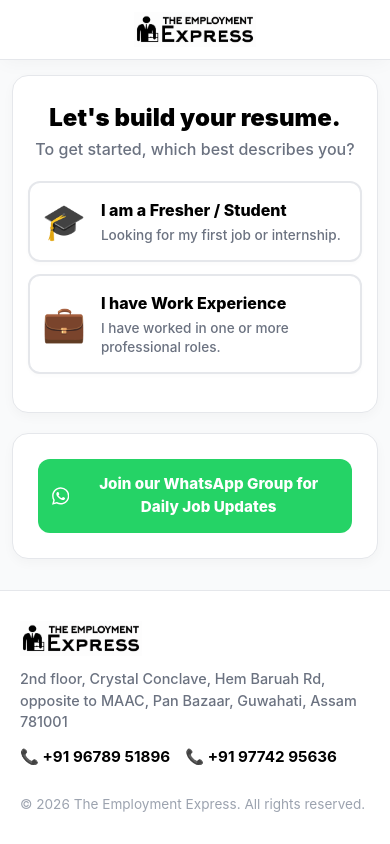
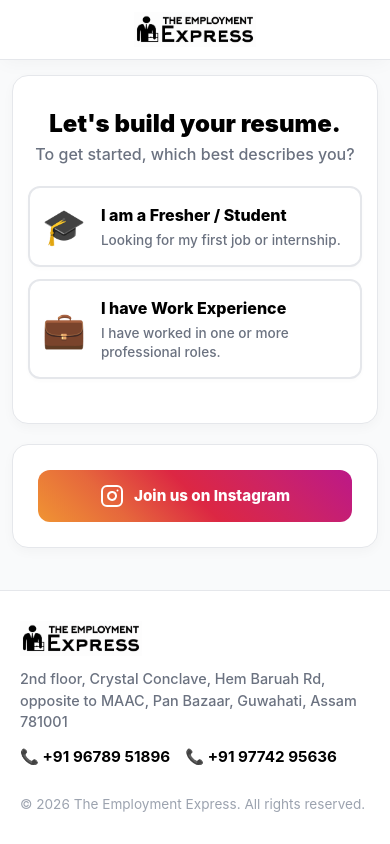
Before and after one commit to deka19/THE-EMPLOYMENT-EXPRESS, a plain HTML site: page index.html in a window 390 px wide. Drawn offline with Linux system fonts and the light colour scheme.

Commit message:
Replace WhatsApp button with Instagram button
Replaced WhatsApp button with Instagram button and updated styles.

```diff
--- a/index.html
+++ b/index.html
@@ -8,7 +8,7 @@
         :root {
             --brand-dark: #000000;
             --brand-light: #F9FAFB;
-            --wa-green: #25D366;
+            --ig-gradient: linear-gradient(45deg, #f09433 0%, #e6683c 25%, #dc2743 50%, #cc2366 75%, #bc1888 100%);
             --border-color: #E5E7EB;
             --text-muted: #6B7280;
         }
@@ -25,7 +25,7 @@
 
         @media(max-width: 480px) {
             .compact-header { padding: 12px 14px; }
-            .main-logo { height: 35px; } /* Scales down nicely on mobile */
+            .main-logo { height: 35px; }
         }
 
         /* ================= LAYOUT GRID ================= */
@@ -137,17 +137,19 @@
 
         .preview-btn { background: #fff; color: var(--brand-dark); border: 2px solid var(--brand-dark); padding: 16px; border-radius: 12px; font-weight: 800; font-size: 1.05rem; cursor: pointer; transition: all 0.2s; display: flex; justify-content: center; align-items: center; gap: 10px; }
         .download-btn { background: var(--brand-dark); color: #fff; border: none; padding: 16px; border-radius: 12px; font-weight: 800; font-size: 1.05rem; cursor: pointer; transition: background 0.2s, transform 0.1s; display: flex; justify-content: center; align-items: center; gap: 10px; }
-        .wa-btn { background: var(--wa-green); color: #fff; text-decoration: none; display: flex; align-items: center; justify-content: center; gap: 10px; padding: 16px; border-radius: 12px; font-weight: 800; font-size: 1.05rem; transition: transform 0.1s, background 0.2s; text-align: center; }
+
+        /* INSTAGRAM BUTTON */
+        .ig-btn { background: var(--ig-gradient); color: #fff; text-decoration: none; display: flex; align-items: center; justify-content: center; gap: 10px; padding: 16px; border-radius: 12px; font-weight: 800; font-size: 1.05rem; transition: transform 0.1s, opacity 0.2s; text-align: center; }
+        .ig-btn:hover { opacity: 0.9; }
+        .ig-btn:active { transform: scale(0.98); }
 
         .preview-btn:hover { background: #F3F4F6; }
         .preview-btn:active { transform: scale(0.98); }
         .download-btn:hover { background: #374151; }
         .download-btn:active { transform: scale(0.98); }
-        .wa-btn:hover { background: #1EBE5A; }
-        .wa-btn:active { transform: scale(0.98); }
 
         @media(max-width: 480px) {
-            .wa-btn { font-size: 0.95rem; padding: 14px; }
+            .ig-btn { font-size: 0.95rem; padding: 14px; }
         }
 
         /* THE RESUME PAPER (1:1 EXACT MATCH) */
@@ -203,7 +205,6 @@
 <body>
 
     <header class="compact-header">
-        <!-- Logo Image Placeholder (Save your image as logo.png in the same folder) -->
         <a href="index.html" class="brand-logo">
             <img src="logo.png" alt="The Employment Express" class="main-logo">
         </a>
@@ -341,10 +342,14 @@
         <div class="preview-panel">
 
             <div class="action-card">
-                <!-- UPDATED WHATSAPP GROUP LINK -->
-                <a href="https://chat.whatsapp.com/JkTz0YYustTIySWOvLIdjU?s=cl&p=a&iam=2" class="wa-btn" target="_blank">
-                    <svg width="24" height="24" viewBox="0 0 24 24" fill="currentColor" xmlns="http://www.w3.org/2000/svg"><path d="M17.472 14.382c-.297-.149-1.758-.867-2.03-.967-.273-.099-.471-.148-.67.15-.197.297-.767.966-.94 1.164-.173.199-.347.223-.644.075-.297-.15-1.255-.463-2.39-1.475-.883-.788-1.48-1.761-1.653-2.059-.173-.297-.018-.458.13-.606.134-.133.298-.347.446-.52.149-.174.198-.298.298-.497.099-.198.05-.371-.025-.52-.075-.149-.669-1.612-.916-2.207-.242-.579-.487-.5-.669-.51a12.8 12.8 0 0 0-.57-.01c-.198 0-.52.074-.792.372-.272.297-1.04 1.016-1.04 2.479 0 1.462 1.065 2.875 1.213 3.074.149.198 2.096 3.2 5.077 4.487.709.306 1.262.489 1.694.625.712.227 1.36.195 1.871.118.571-.085 1.758-.719 2.006-1.413.248-.694.248-1.289.173-1.413-.074-.124-.272-.198-.57-.347m-5.421 7.403h-.004a9.87 9.87 0 0 1-5.031-1.378l-.361-.214-3.741.982.998-3.648-.235-.374a9.86 9.86 0 0 1-1.51-5.26c.001-5.45 4.436-9.884 9.888-9.884 2.64 0 5.122 1.03 6.988 2.898a9.825 9.825 0 0 1 2.893 6.994c-.003 5.45-4.437 9.884-9.885 9.884m8.413-18.297A11.815 11.815 0 0 0 12.05 0C5.495 0 .16 5.335.157 11.892c0 2.096.547 4.142 1.588 5.945L.057 24l6.305-1.654a11.882 11.882 0 0 0 5.683 1.448h.005c6.554 0 11.89-5.335 11.893-11.893a11.821 11.821 0 0 0-3.48-8.413Z"/></svg>
-                    Join our WhatsApp Group for Daily Job Updates
+                <!-- NEW INSTAGRAM BUTTON -->
+                <a href="https://www.instagram.com/the_employment_express" class="ig-btn" target="_blank">
+                    <svg width="24" height="24" viewBox="0 0 24 24" fill="none" stroke="currentColor" stroke-width="2" stroke-linecap="round" stroke-linejoin="round">
+                        <rect x="2" y="2" width="20" height="20" rx="5" ry="5"></rect>
+                        <path d="M16 11.37A4 4 0 1 1 12.63 8 4 4 0 0 1 16 11.37z"></path>
+                        <line x1="17.5" y1="6.5" x2="17.51" y2="6.5"></line>
+                    </svg>
+                    Join us on Instagram
                 </a>
 
                 <button class="preview-btn" onclick="togglePreview()" id="previewBtnTop" style="display: none;">
@@ -397,7 +402,6 @@
     <footer class="site-footer">
         <div class="footer-container">
             <div class="footer-left">
-                <!-- Footer Logo Image Placeholder -->
                 <a href="index.html" class="brand-logo">
                     <img src="logo.png" alt="The Employment Express" class="main-logo">
                 </a>
```
